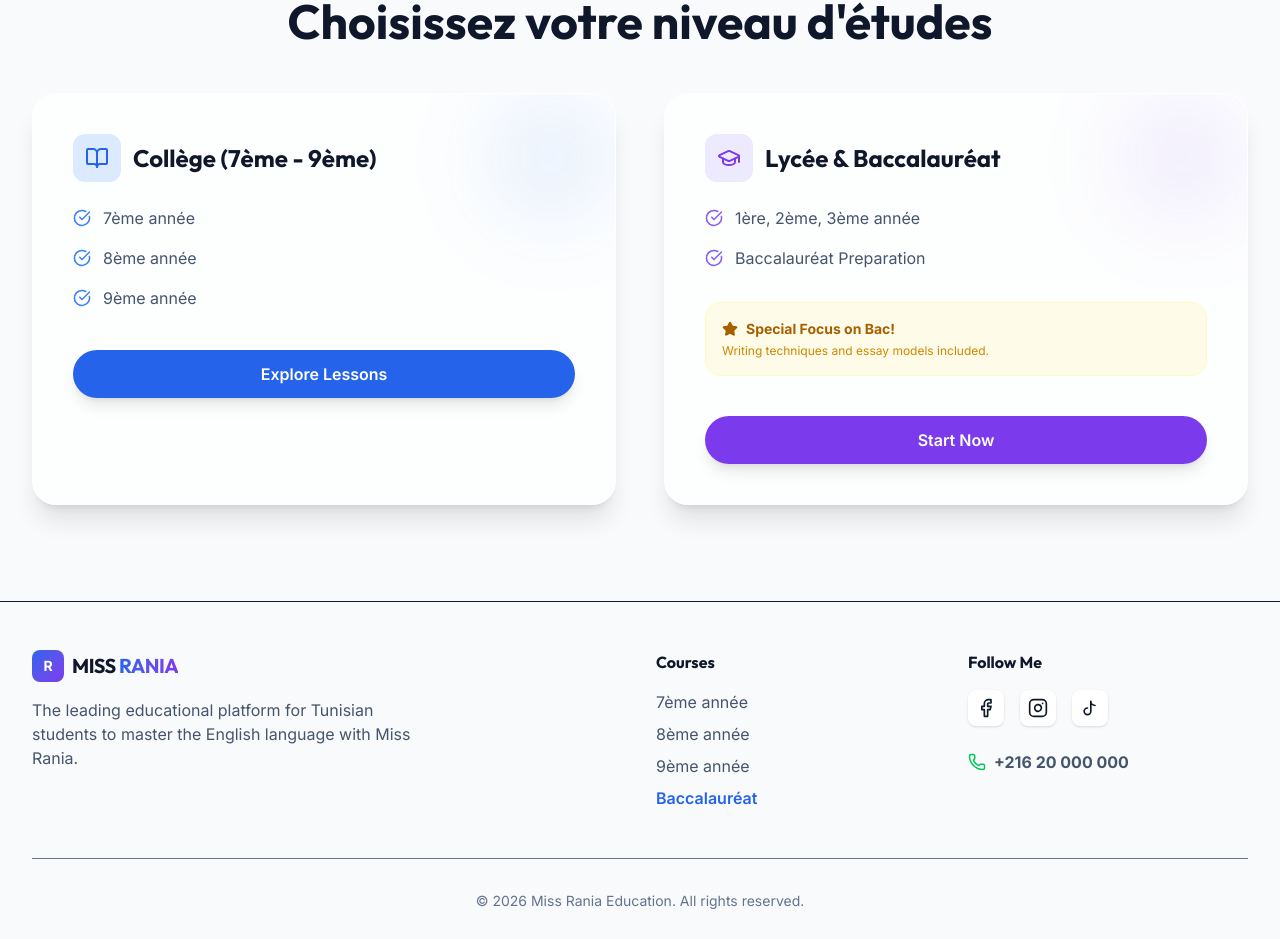
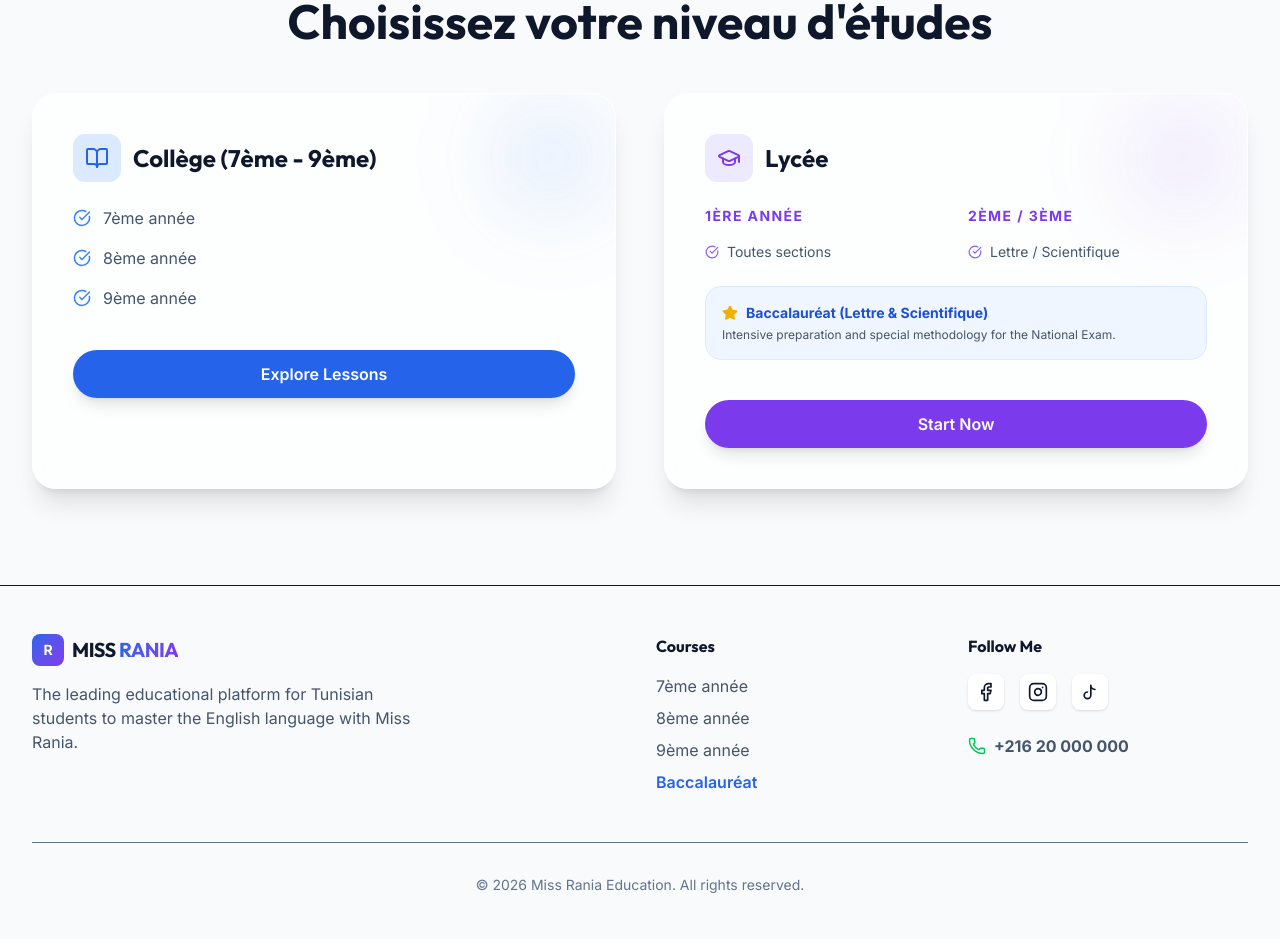
Before and after one commit to MissRania/English, a React (Vite) app: page / in a window 1280 px wide. Shown: the part 1577-2516 px from the top of the page. Built offline with nearby package versions, Linux system fonts and the light colour scheme.

Commit message:
Expand education levels with specialized branches (Lettre, Scientifique)

```diff
--- a/src/pages/Courses.jsx
+++ b/src/pages/Courses.jsx
@@ -11,8 +11,13 @@ const Courses = ({ lang }) => {
   const levels = [
     { id: 'all', name: isAr ? 'الكل' : 'All' },
     { id: 'college', name: isAr ? 'أساسي' : 'Collège' },
-    { id: 'lycee', name: isAr ? 'ثانوي' : 'Lycée' },
-    { id: 'bac', name: 'Bac' },
+    { id: 'lycee_1', name: isAr ? '1 ثانوي' : '1ère' },
+    { id: 'lycee_2_lettre', name: isAr ? '2 آداب' : '2ème Let' },
+    { id: 'lycee_2_science', name: isAr ? '2 علمي' : '2ème Sci' },
+    { id: 'lycee_3_lettre', name: isAr ? '3 آداب' : '3ème Let' },
+    { id: 'lycee_3_science', name: isAr ? '3 علمي' : '3ème Sci' },
+    { id: 'bac_lettre', name: isAr ? 'باك آداب' : 'Bac Let' },
+    { id: 'bac_science', name: isAr ? 'باك علمي' : 'Bac Sci' },
   ];
 
   const courses = [
@@ -29,47 +34,58 @@ const Courses = ({ lang }) => {
     },
     {
       id: 2,
-      title: isAr ? 'التاسعة أساسي: مراجعة القواعد' : '9ème Année: Grammar Pro',
-      level: 'college',
-      lessons: 8,
-      duration: '3h 15m',
-      instructor: 'Miss Rania',
-      image: 'https://images.unsplash.com/photo-1456513080510-7bf3a84b82f8?q=80&w=2073&auto=format&fit=crop',
-      tags: ['Grammar', 'Exercises'],
-      color: 'indigo'
-    },
-    {
-      id: 3,
-      title: isAr ? 'الباكالوريا: مهارات الكتابة' : 'Bac: Writing Masterclass',
-      level: 'bac',
-      lessons: 15,
-      duration: '6h 45m',
-      instructor: 'Miss Rania',
-      image: 'https://images.unsplash.com/photo-1455390582262-044cdead277a?q=80&w=2073&auto=format&fit=crop',
-      tags: ['Writing', 'Exam Prep'],
-      color: 'orange'
-    },
-    {
-      id: 4,
-      title: isAr ? 'الثانية ثانوي: القراءة والاستيعاب' : '2ème Année: Reading Skills',
-      level: 'lycee',
+      title: isAr ? '1 ثانوي: تقنيات الاستماع' : '1ère Année: Listening Skills',
+      level: 'lycee_1',
       lessons: 10,
       duration: '5h 00m',
       instructor: 'Miss Rania',
       image: 'https://images.unsplash.com/photo-1512820790803-83ca734da794?q=80&w=2074&auto=format&fit=crop',
-      tags: ['Reading', 'Listening'],
+      tags: ['Listening', 'Basics'],
       color: 'purple'
     },
     {
+      id: 3,
+      title: isAr ? '2 ثانوي علمي: القواعد المتقدمة' : '2ème Sci: Advanced Grammar',
+      level: 'lycee_2_science',
+      lessons: 8,
+      duration: '3h 45m',
+      instructor: 'Miss Rania',
+      image: 'https://images.unsplash.com/photo-1456513080510-7bf3a84b82f8?q=80&w=2073&auto=format&fit=crop',
+      tags: ['Grammar', 'Logic'],
+      color: 'indigo'
+    },
+    {
+      id: 4,
+      title: isAr ? '2 ثانوي آداب: الأدب والتحليل' : '2ème Lettre: Literature & Analysis',
+      level: 'lycee_2_lettre',
+      lessons: 14,
+      duration: '7h 20m',
+      instructor: 'Miss Rania',
+      image: 'https://images.unsplash.com/photo-1455390582262-044cdead277a?q=80&w=2073&auto=format&fit=crop',
+      tags: ['Literature', 'Writing'],
+      color: 'emerald'
+    },
+    {
       id: 5,
-      title: isAr ? 'الباكالوريا: مراجعة الأزمنة' : 'Bac: Tenses Review',
-      level: 'bac',
-      lessons: 5,
-      duration: '2h 30m',
+      title: isAr ? 'باك آداب: مراجعة شاملة' : 'Bac Lettre: Full Literature Review',
+      level: 'bac_lettre',
+      lessons: 20,
+      duration: '10h 30m',
       instructor: 'Miss Rania',
       image: 'https://images.unsplash.com/photo-1503676260728-1c00da094a0b?q=80&w=2022&auto=format&fit=crop',
-      tags: ['Grammar', 'Quiz'],
+      tags: ['Exam Prep', 'Literature'],
       color: 'red'
+    },
+    {
+      id: 6,
+      title: isAr ? 'باك علمي: تقنيات الكتابة العلمية' : 'Bac Scientifique: Scientific Writing',
+      level: 'bac_science',
+      lessons: 15,
+      duration: '6h 15m',
+      instructor: 'Miss Rania',
+      image: 'https://images.unsplash.com/photo-1532094349884-543bc11b234d?q=80&w=2070&auto=format&fit=crop',
+      tags: ['Writing', 'Exam Prep'],
+      color: 'orange'
     }
   ];
 
@@ -126,7 +142,7 @@ const Courses = ({ lang }) => {
               </div>
               <div className="p-8">
                 <div className={`flex items-center justify-between mb-4 text-[10px] font-black text-primary-600 dark:text-primary-400 uppercase tracking-[0.2em] ${isAr ? 'flex-row-reverse' : ''}`}>
-                  <span>{course.level === 'bac' ? 'BAC EXAM PREP' : course.level.toUpperCase()}</span>
+                  <span>{course.level.startsWith('bac') ? 'BAC EXAM PREP' : course.level.replace('lycee_', '').toUpperCase()}</span>
                   <div className={`flex items-center space-x-1 ${isAr ? 'space-x-reverse' : ''}`}>
                     <Clock size={14} />
                     <span>{course.duration}</span>
--- a/src/pages/Home.jsx
+++ b/src/pages/Home.jsx
@@ -245,23 +245,39 @@ const Home = ({ lang }) => {
                 </div>
                 <span>{t.lycee}</span>
               </h3>
-              <ul className="space-y-4 mb-2">
-                {['1ère, 2ème, 3ème année', 'Baccalauréat Preparation'].map((level, i) => (
-                  <li key={i} className="flex items-center space-x-3 rtl:space-x-reverse text-slate-600 dark:text-slate-400">
-                    <CheckCircle size={18} className="text-secondary-500" />
-                    <span>{level}</span>
-                  </li>
-                ))}
-              </ul>
-              <div className="mt-8 mb-10 p-4 rounded-2xl bg-yellow-50 dark:bg-yellow-900/10 border border-yellow-100 dark:border-yellow-900/20">
-                <div className="text-sm font-bold text-yellow-700 dark:text-yellow-500 flex items-center space-x-2 rtl:space-x-reverse mb-1">
-                  <Star size={16} fill="currentColor" />
-                  <span>Special Focus on Bac!</span>
+
+              <div className="grid grid-cols-1 sm:grid-cols-2 gap-6 mb-10">
+                <div className="space-y-4">
+                  <div className="text-sm font-black text-secondary-600 dark:text-secondary-400 uppercase tracking-widest">{t.primary}</div>
+                  <ul className="space-y-2">
+                    <li className="flex items-center space-x-2 rtl:space-x-reverse text-slate-600 dark:text-slate-400 text-sm">
+                      <CheckCircle size={14} className="text-secondary-500" />
+                      <span>{isAr ? "جميع الشعب" : "Toutes sections"}</span>
+                    </li>
+                  </ul>
                 </div>
-                <p className="text-xs text-yellow-600 dark:text-yellow-400/80">
-                  Writing techniques and essay models included.
-                </p>
+
+                <div className="space-y-4">
+                  <div className="text-sm font-black text-secondary-600 dark:text-secondary-400 uppercase tracking-widest">2ème / 3ème</div>
+                  <ul className="space-y-2">
+                    <li className="flex items-center space-x-2 rtl:space-x-reverse text-slate-600 dark:text-slate-400 text-sm">
+                      <CheckCircle size={14} className="text-secondary-500" />
+                      <span>{t.lettre} / {t.scientifique}</span>
+                    </li>
+                  </ul>
+                </div>
+
+                <div className="sm:col-span-2 p-4 rounded-2xl bg-primary-50 dark:bg-primary-900/10 border border-primary-100 dark:border-primary-900/20">
+                  <div className="text-sm font-bold text-primary-700 dark:text-primary-400 flex items-center space-x-2 rtl:space-x-reverse mb-1">
+                    <Star size={16} fill="currentColor" className="text-yellow-500" />
+                    <span>{t.bac} (Lettre & Scientifique)</span>
+                  </div>
+                  <p className="text-xs text-slate-600 dark:text-slate-400">
+                    {isAr ? "تحضير مكثف ومنهجية خاصة بالامتحان الوطني." : "Intensive preparation and special methodology for the National Exam."}
+                  </p>
+                </div>
               </div>
+
               <Link to="/courses" className="btn-secondary inline-block w-full text-center">
                 {isAr ? "ابدأ الآن" : "Start Now"}
               </Link>
--- a/src/translations.js
+++ b/src/translations.js
@@ -30,7 +30,11 @@ export const translations = {
       whySubtitle: 'Des méthodes modernes et interactives pour réussir vos examens.',
       levelSelectionTitle: 'Choisissez votre niveau d\'études',
       college: 'Collège (7ème - 9ème)',
-      lycee: 'Lycée & Baccalauréat'
+      lycee: 'Lycée',
+      primary: '1ère année',
+      lettre: 'Lettre',
+      scientifique: 'Scientifique',
+      bac: 'Baccalauréat',
     },
     exercises: {
       title: 'Défis & Exercices',
@@ -96,7 +100,11 @@ export const translations = {
       whySubtitle: 'طرق حديثة وتفاعلية للنجاح في امتحاناتك.',
       levelSelectionTitle: 'اختر مستواك التعليمي',
       college: 'الإعدادي (السابعة - التاسعة)',
-      lycee: 'الثانوي والباكالوريا'
+      lycee: 'الثانوي',
+      primary: 'السنة الأولى',
+      lettre: 'آداب',
+      scientifique: 'علمي',
+      bac: 'الباكالوريا',
     },
     exercises: {
       title: 'تحديات وتمارين',
```
